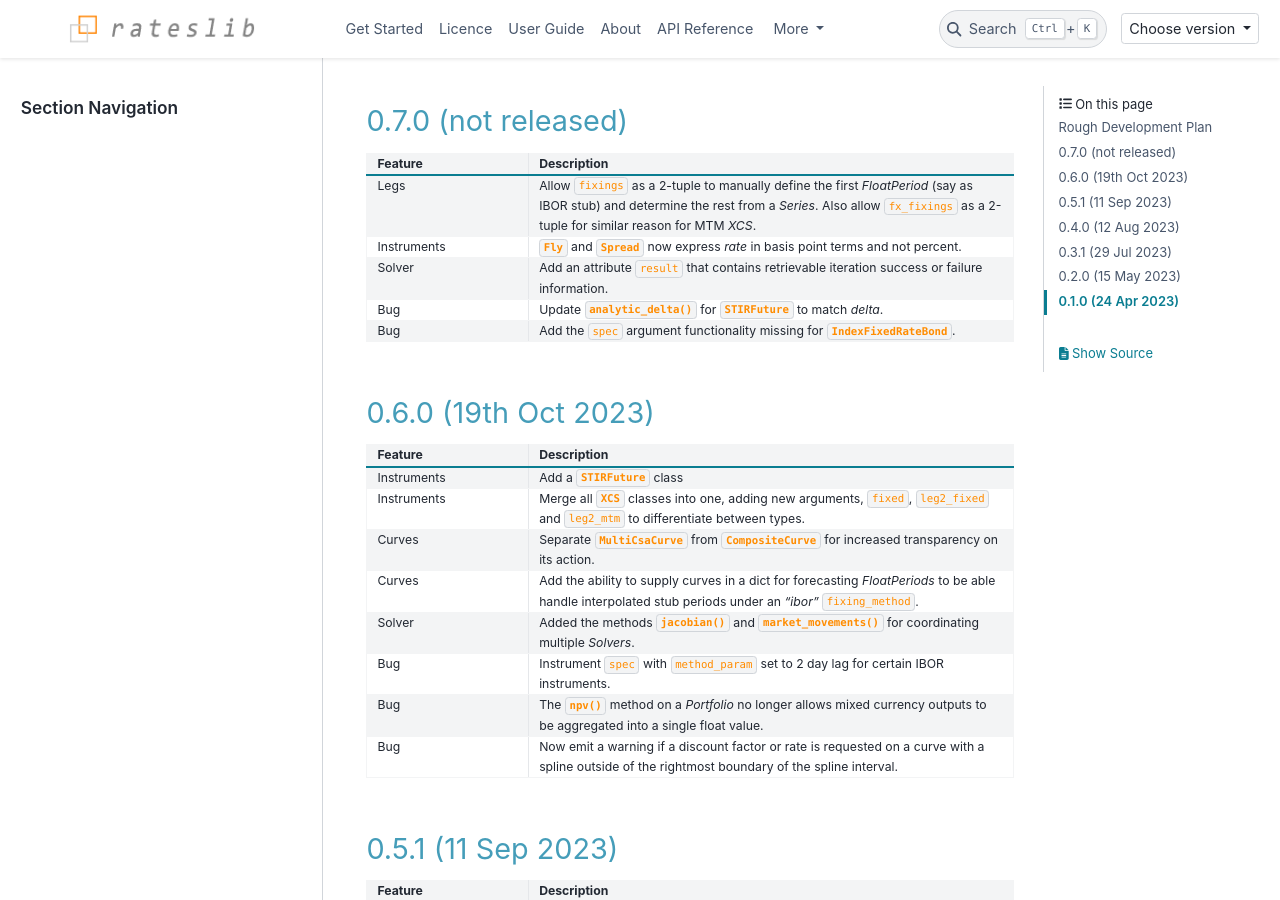
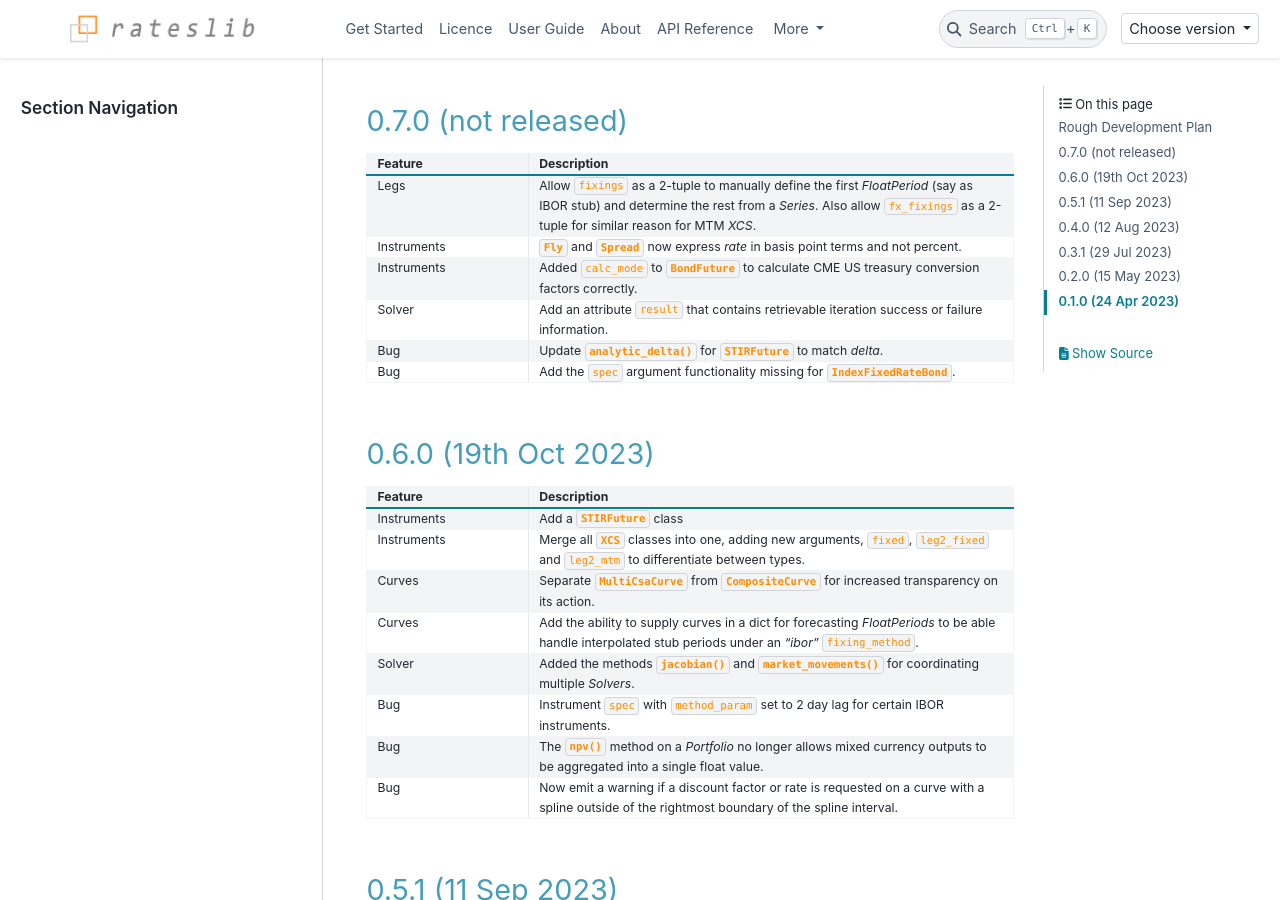
Before and after one commit to attack68/rateslib, a Sphinx documentation site: the page built from docs/source/i_whatsnew.rst, in a window 1280 px wide and 900 px high, scrolled down 756 px. Built offline with Sphinx 7.4.7 and the PyData theme 0.15.4, drawn with Linux system fonts in a browser that asks for light colours; comment, search, counter and statistics services are not loaded.

Commit message:
ENH: add CME Treasury conversion factors

```diff
--- a/docs/source/i_whatsnew.rst
+++ b/docs/source/i_whatsnew.rst
@@ -68,6 +68,9 @@ email contact through **rateslib@gmail.com**.
    * - Instruments
      - :class:`~rateslib.instruments.Fly` and :class:`~rateslib.instruments.Spread` now express
        *rate* in basis point terms and not percent.
+   * - Instruments
+     - Added ``calc_mode`` to :class:`~rateslib.instruments.BondFuture` to calculate CME US treasury
+       conversion factors correctly.
    * - Solver
      - Add an attribute ``result`` that contains retrievable iteration success or failure
        information.
```
Also changed, not shown: 1 other file.
